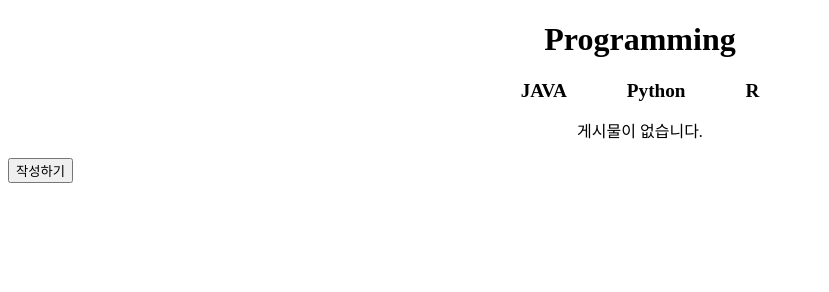
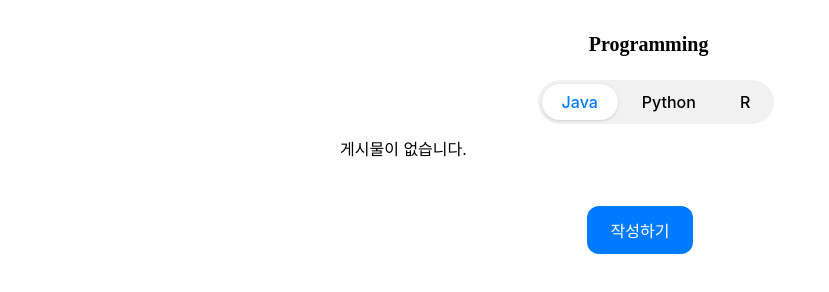
Before and after one commit to Gromiit/AdvancedEng, a plain HTML site: page index.html in a window 1280 px wide. Shown: the whole page, without its empty margins (0-829 px from the left). Drawn offline with Linux system fonts and the light colour scheme; a web font is replaced by a local one.

Commit message:
삭제 버튼 빼고는 다 함

```diff
--- a/index.html
+++ b/index.html
@@ -6,13 +6,23 @@
     <link rel="stylesheet" href="style.css" />
     <title>Programming</title>
   </head>
-  <body onload="showPost('JAVA')">
+  <body onload="showPost('Java')">
     <h1>Programming</h1>
     <nav>
       <ul>
-        <li><a href="index.html">JAVA</a></li>
-        <li><a href="python.html">Python</a></li>
-        <li><a href="r.html">R</a></li>
+        <li id="java">
+          <a
+            href="index.html"
+            style="
+              background-color: #ffffff;
+              box-shadow: 0 1px 3px rgba(0, 0, 0, 0.15);
+              color: #007aff;
+            "
+            >Java</a
+          >
+        </li>
+        <li id="python"><a href="python.html">Python</a></li>
+        <li id="r"><a href="r.html">R</a></li>
       </ul>
     </nav>
     <div class="container">
--- a/style.css
+++ b/style.css
@@ -1,63 +1,125 @@
+@font-face {
+  font-family: "San Francisco";
+  font-weight: 500;
+  src: url("https://applesocial.s3.amazonaws.com/assets/styles/fonts/sanfrancisco/sanfranciscodisplay-medium-webfont.woff");
+}
+
+body {
+  font-family: -apple-system, BlinkMacSystemFont, "Segoe UI", Roboto,
+    "Helvetica Neue", Arial, sans-serif;
+  background-color: #ffffff;
+  margin: 0;
+  padding: 20px;
+  color: #000;
+}
+
 h1 {
+  font-family: "San Francisco";
+  font-weight: 500;
+  font-size: 20px;
+  font-weight: 600;
+  margin-bottom: 30px;
+  position: fixed;
+  left: 46%;
+}
+
+nav ul {
   display: flex;
   justify-content: center;
+  background-color: #f1f1f1;
+  border-radius: 999px;
+  padding: 4px;
+  width: fit-content;
+  margin: 0 auto 20px auto;
+  list-style: none;
+  gap: 4px;
+}
+
+nav ul li a {
+  display: block;
+  padding: 8px 20px;
+  border-radius: 999px;
+  text-decoration: none;
+  font-weight: 500;
+  color: #000;
+}
+
+nav ul li a:hover,
+nav ul li a:focus,
+nav ul li a.active {
+  background-color: #ffffff;
+  box-shadow: 0 1px 3px rgba(0, 0, 0, 0.15);
+  color: #007aff;
+}
+
+.container {
+  padding-top: 100px;
+  max-width: 600px;
+  margin: 0 auto;
+}
+
+.postBox {
+  display: flex;
+  flex-direction: column;
+  gap: 16px;
+}
+
+.postBox .post {
+  display: flex;
+  justify-content: space-between;
+  align-items: center;
+  padding: 16px;
+  border-bottom: 1px solid #e0e0e0;
+}
+
+.postBox .post .title {
+  font-weight: 500;
+}
+
+.postBox .post .detail {
+  color: #007aff;
+  font-size: 14px;
+}
+
+button {
+  display: block;
+  margin: 30px auto 0;
+  padding: 12px 24px;
+  background-color: #007aff;
+  color: white;
+  font-size: 16px;
+  border: none;
+  border-radius: 12px;
+  cursor: pointer;
+}
+
+button a {
+  color: white;
+  text-decoration: none;
+}
+
+button:hover {
+  background-color: #005edb;
+}
+
+#postTitDet {
+  text-align: center;
+}
+
+legend {
+  display: flex;
+  text-align: center;
+  justify-content: center;
+  flex-direction: column;
 }
 
 nav {
-  display: flex;
-  justify-content: center;
+  position: fixed;
+  left: 42%;
+  top: 10%;
 }
 
-nav ul {
-  list-style: none;
-  padding: 0;
-  margin: 0;
-  display: flex;
-  gap: 20px;
+#outBtn {
+  margin-top: 50px;
+  margin-bottom: 10px;
 }
-
-nav li a {
-  text-decoration: none;
-  color: black;
-  font-weight: bold;
-  margin: 20px;
-  font-size: larger;
-}
-
-li a:link {
-  color: black;
-}
-
-li a:visited {
-  color: black;
-}
-
-li a:active {
-  color: black;
-}
-
-div {
-  display: flex;
-  justify-content: center;
-}
-
-div h3 {
-  display: flex;
-  justify-content: center;
-}
-
-button a {
-  text-decoration: none;
-}
-
-button a:link {
-  color: black;
-}
-
-button a:visited {
-  color: black;
-}
-
-button a:active {
-  color: black;
-}
```
Also changed, not shown: input.html (+2 -1 lines), input.js (+6 -5 lines), python.html (+12 -2 lines), r.html (+12 -2 lines).
